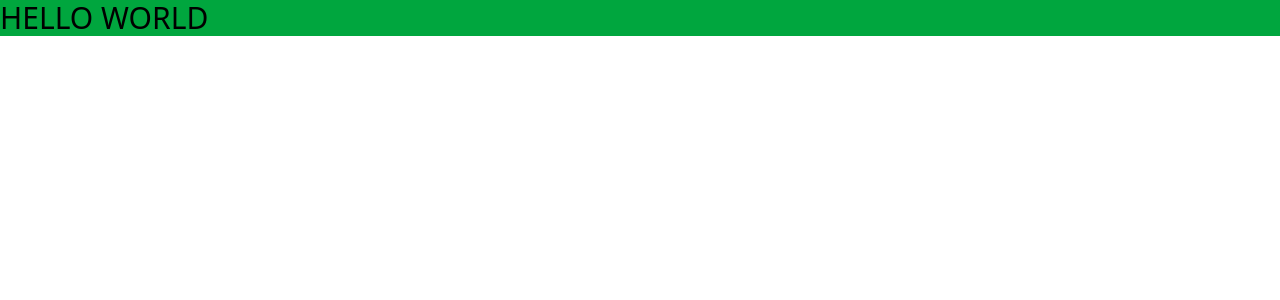
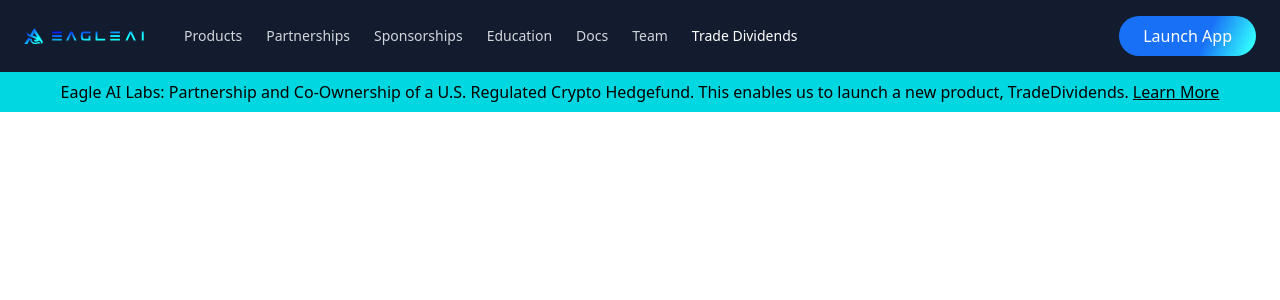
Before and after one commit to oyerohabib/eagle-ai, a Next.js app: page / in a window 1280 px wide. Shown: the top 300 px of the page. Built offline with nearby package versions, Linux system fonts and the light colour scheme.

Commit message:
feat: added navbar and alertbanner component to index page

```diff
--- a/src/app/page.tsx
+++ b/src/app/page.tsx
@@ -1,7 +1,11 @@
+import AlertBanner from "./components/AlertBanner";
+import Navbar from "./components/Navbar";
+
 export default function Home() {
   return (
-    <div className="bg-green-600">
-      <h1 className="text-3xl uppercase">Hello World</h1>
+    <div>
+      <Navbar />
+      <AlertBanner />
     </div>
   );
 }
```
